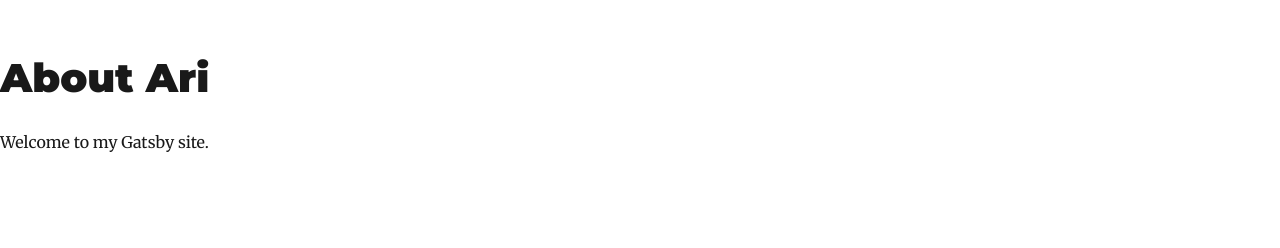
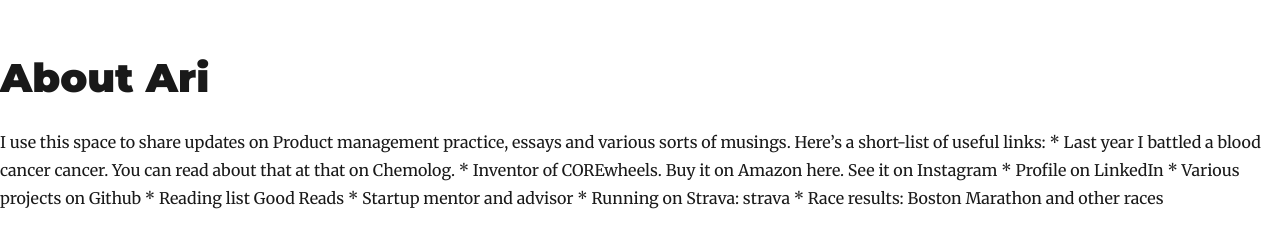
Before and after one commit to ariakerstein/gatsby-blog-2020, a Gatsby site: page /about in a window 1280 px wide. Built offline with nearby package versions, Linux system fonts and the light colour scheme; Gatsby itself is replaced by a stand-in of ours; some packages are replaced by stand-ins of ours.

Commit message:
update about

```diff
--- a/src/pages/about.js
+++ b/src/pages/about.js
@@ -2,7 +2,21 @@
 const AboutPage = () => (
   <main>
     <h1>About Ari</h1>
-    <p>Welcome to my Gatsby site.</p>
+    <p>
+
+I use this space to share updates on Product management practice, essays and various sorts of musings.
+Here’s a short-list of useful links:
+* Last year I battled a blood cancer cancer. You can read about that at that on Chemolog.
+* Inventor of COREwheels. Buy it on Amazon here. See it on Instagram
+* Profile on LinkedIn
+* Various projects on Github
+* Reading list Good Reads
+* Startup mentor and advisor
+* Running on Strava: strava
+* Race results: Boston Marathon and other races
+
+
+    </p>
   </main>
 )
 export default AboutPage
```
